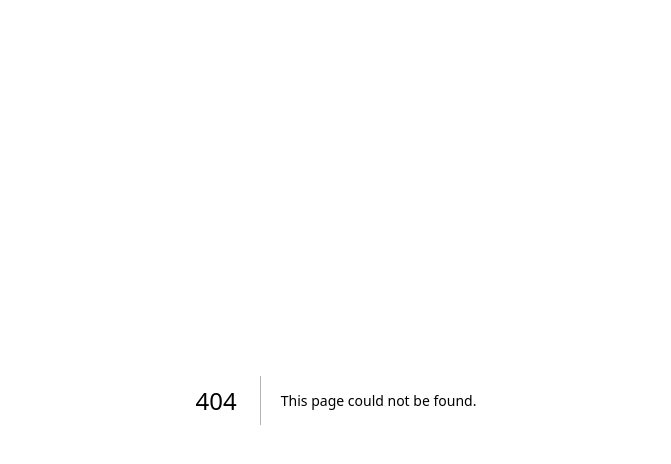
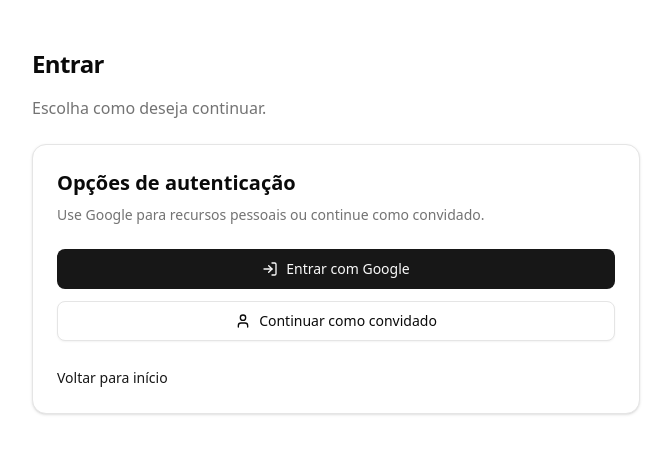
Before and after one commit to devmatheusfernandes/jw-game, a Next.js app: page /login in a window 1280 px wide. Before the commit this address had no page. Shown: the top 464 px of the page, without its empty margins (304-975 px from the left). Built offline with nearby package versions, Linux system fonts and the light colour scheme.

Commit message:
Pagina de login mock por enquanto

```diff
--- /dev/null
+++ b/app/login/page.tsx
@@ -0,0 +1,41 @@
+"use client"
+
+import { Button } from "@/components/ui/button"
+import { Card, CardContent, CardDescription, CardHeader, CardTitle } from "@/components/ui/card"
+import Link from "next/link"
+import { LogIn, User } from "lucide-react"
+
+export default function LoginPage() {
+  return (
+    <div className="min-h-screen bg-background">
+      <main className="mx-auto max-w-screen-sm px-4 py-12 space-y-6">
+        <section className="space-y-4">
+          <h1 className="text-2xl font-semibold tracking-tight">Entrar</h1>
+          <p className="text-muted-foreground">Escolha como deseja continuar.</p>
+        </section>
+
+        <Card>
+          <CardHeader>
+            <CardTitle className="text-xl">Opções de autenticação</CardTitle>
+            <CardDescription>Use Google para recursos pessoais ou continue como convidado.</CardDescription>
+          </CardHeader>
+          <CardContent className="pt-0">
+            <div className="grid gap-3">
+              <Button className="h-10 px-6">
+                <LogIn className="size-4" />
+                Entrar com Google
+              </Button>
+              <Button variant="outline" className="h-10 px-6">
+                <User className="size-4" />
+                Continuar como convidado
+              </Button>
+            </div>
+            <div className="mt-6">
+              <Link href="/" className="text-sm text-primary underline-offset-4 hover:underline">Voltar para início</Link>
+            </div>
+          </CardContent>
+        </Card>
+      </main>
+    </div>
+  )
+}
--- a/app/page.tsx
+++ b/app/page.tsx
@@ -14,7 +14,9 @@
           </p>
           <div className="flex gap-3">
             <Button className="h-10 px-6">Começar a jogar</Button>
-            <Button variant="outline" className="h-10 px-6">Entrar com Google</Button>
+            <Button asChild variant="outline" className="h-10 px-6">
+              <a href="/login">Entrar com Google</a>
+            </Button>
           </div>
         </section>
 
```
